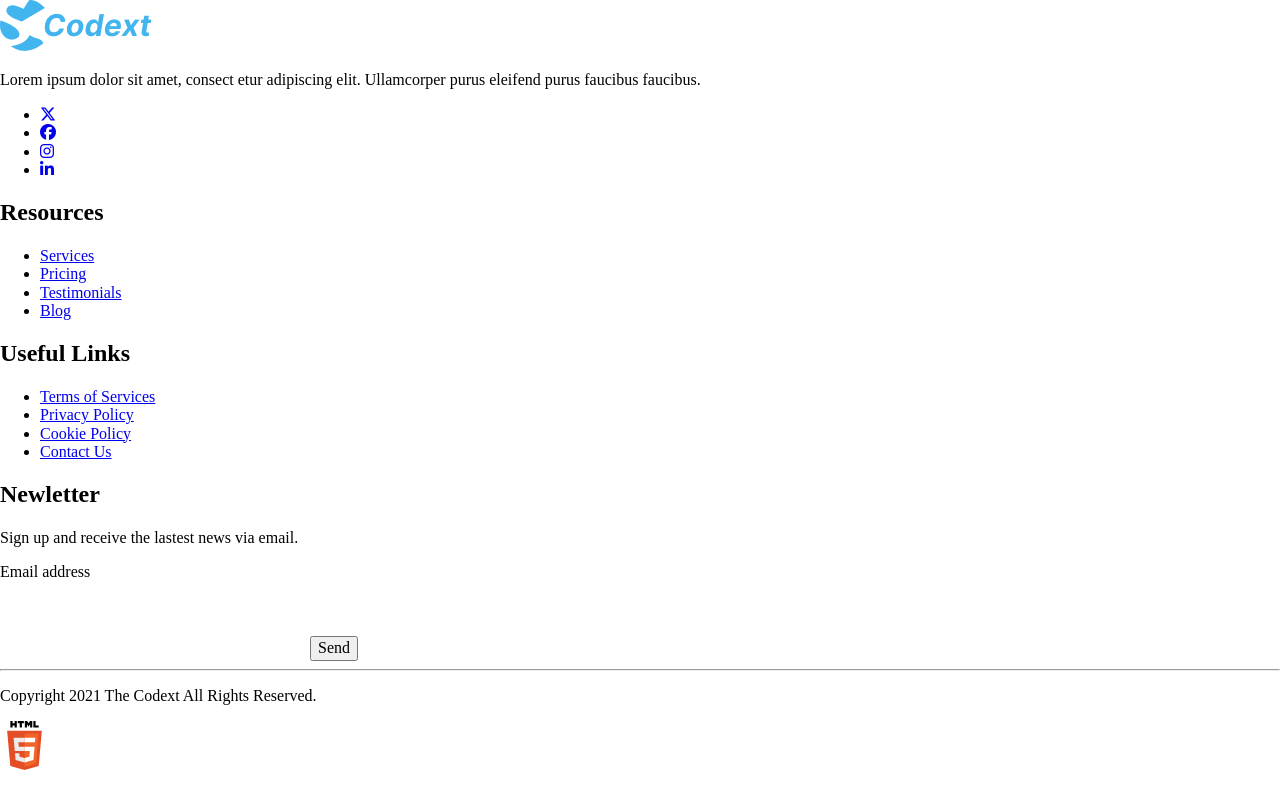
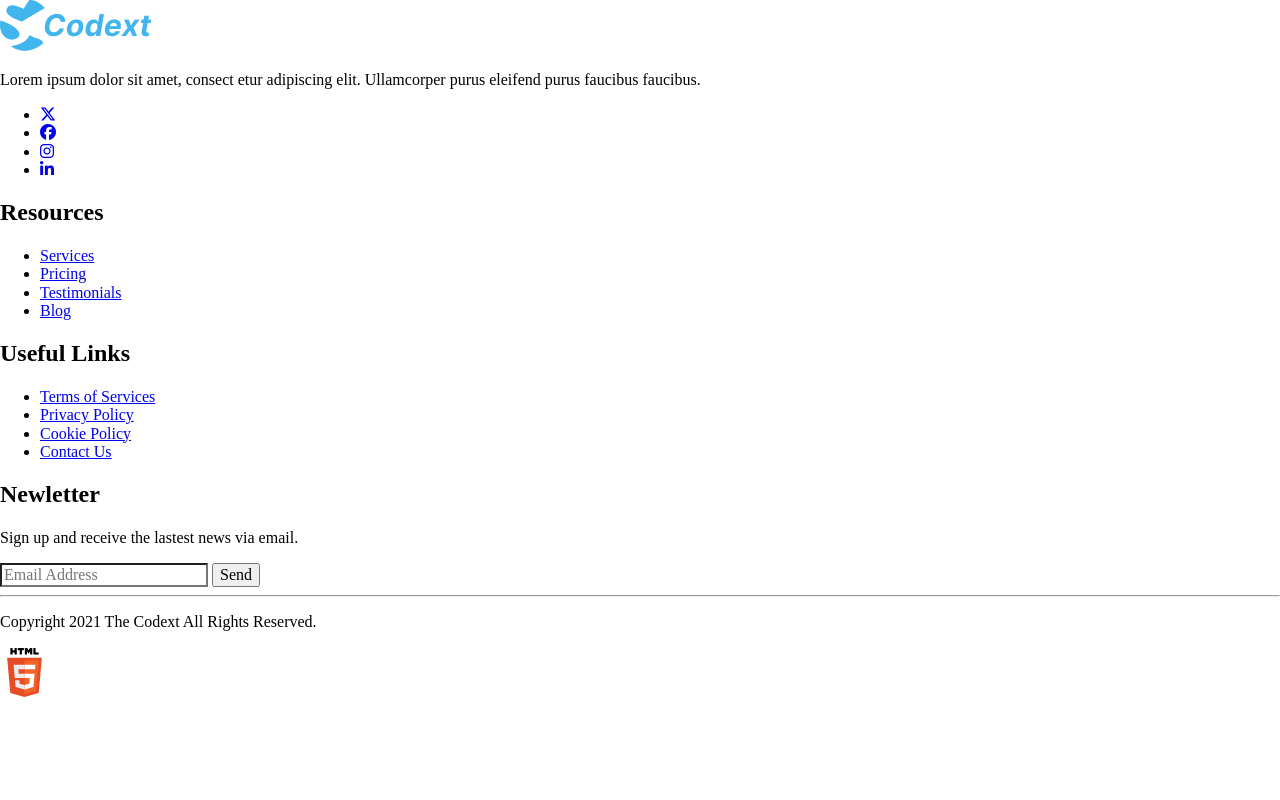
Before and after one commit to ls3648/Info-151, a plain HTML site: page index.html in a window 1280 px wide. Drawn offline with Linux system fonts and the light colour scheme.

Commit message:
Added email sign-up form

```diff
--- a/index.html
+++ b/index.html
@@ -62,9 +62,10 @@
                 <h2>Newletter</h2>
                 <p>Sign up and receive the lastest news via email.</p>
                 <div>
-                    <p>Email address</p>
-                    <img src="img/email_box.png" alt="rectangle box">
-                    <button>Send</button>
+                    <form action="#">
+                        <input type="text" placeholder="Email Address">
+                        <button>Send</button>
+                    </form>
                 </div>
             </section>
         </section>
```
Also changed, not shown: img/email_box.png (deleted).
